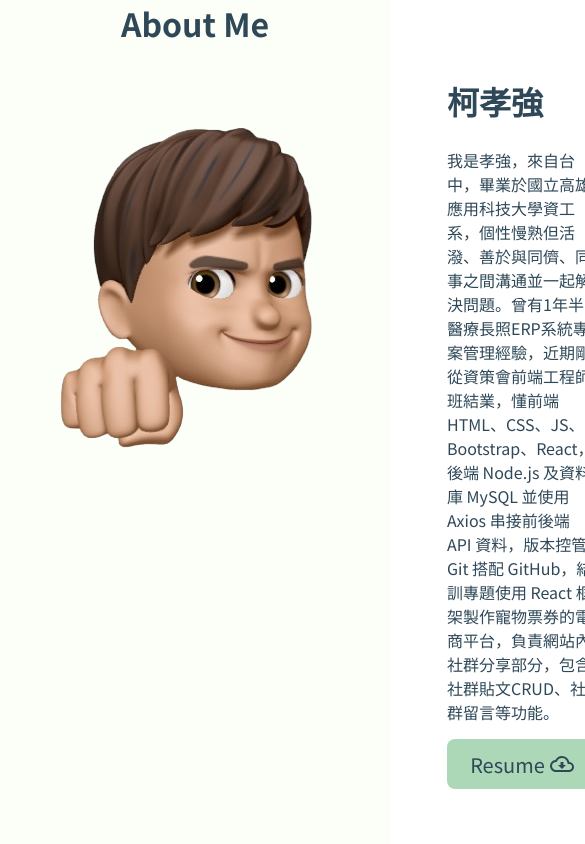
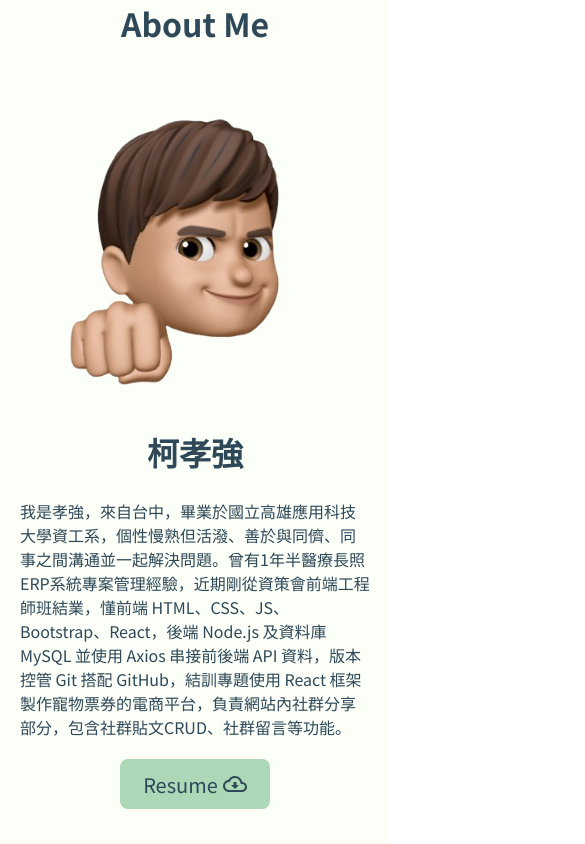
Before and after one commit to cyril-ke/Cyril_Portfolio_Website, a React (Create React App) app: page / in a window 390 px wide. Shown: the part 940-1784 px from the top of the page, 585 px wide, since content can reach past the window. Built offline with nearby package versions, Linux system fonts and the light colour scheme.

Commit message:
[update] RWD update

```diff
--- a/src/components/About/About.js
+++ b/src/components/About/About.js
@@ -22,6 +22,7 @@ const About = () => {
             React
             框架製作寵物票券的電商平台，負責網站內社群分享部分，包含社群貼文CRUD、社群留言等功能。
           </p>
+          <div></div>
           <a className="about_button" href={resume} download>
             Resume
             <MdOutlineCloudDownload />
--- a/src/components/About/_About.scss
+++ b/src/components/About/_About.scss
@@ -48,3 +48,27 @@
     background-color: #d8e5cc;
   }
 }
+
+@media screen and (max-width: 768px) {
+  .about_section {
+    .grid {
+      grid-template-columns: 1fr;
+      grid-gap: 0;
+      gap: 0;
+    }
+    .about_avatar {
+      width: 90%;
+      margin: 0 auto;
+    }
+    .about_description {
+      align-items: center;
+    }
+
+    .about_description > p {
+      padding: 0 20px;
+    }
+    .about_button {
+      margin-top: 20px;
+    }
+  }
+}
--- a/src/components/Contact/_Contact.scss
+++ b/src/components/Contact/_Contact.scss
@@ -34,3 +34,13 @@
     text-decoration: none;
   }
 }
+@media screen and (max-width: 768px) {
+  .contact_section {
+    .contact_list {
+      flex-direction: column;
+      gap: 20px;
+      width: 250px;
+      margin: 0 auto;
+    }
+  }
+}
--- a/src/components/Header/_Header.scss
+++ b/src/components/Header/_Header.scss
@@ -2,7 +2,6 @@
   width: 100%;
   height: 72px;
   background: #f5fbef;
-  // #d8e5cc;
   font-weight: 500;
   position: fixed;
   top: 0;
@@ -39,3 +38,10 @@
     text-decoration: none;
   }
 }
+@media screen and (max-width: 768px) {
+  .header {
+    .nav_menu {
+      display: none;
+    }
+  }
+}
--- a/src/components/Home/_Home.scss
+++ b/src/components/Home/_Home.scss
@@ -113,3 +113,8 @@
     }
   }
 }
+@media screen and (max-width: 768px) {
+  .home_section {
+    padding: 0;
+  }
+}
--- a/src/components/Portfolio/_Portfolio.scss
+++ b/src/components/Portfolio/_Portfolio.scss
@@ -71,3 +71,12 @@
     transform: translateX(10px);
   }
 }
+
+@media screen and (max-width: 768px) {
+  .portfolio_section {
+    .portfolio_grid {
+      grid-template-columns: max-content;
+      gap: 2rem;
+    }
+  }
+}
--- a/src/components/Skill/Skill.js
+++ b/src/components/Skill/Skill.js
@@ -51,7 +51,7 @@ const Skill = () => {
             </div>
           </div>
           <div className="skill_backend">
-            <h3>Backend Development & Other</h3>
+            <h3>Backend Development</h3>
             <div className="skill_content">
               <div className="skill_item">
                 <BiMedal />
--- a/src/components/Skill/_Skill.scss
+++ b/src/components/Skill/_Skill.scss
@@ -21,7 +21,7 @@
     grid-template-columns: 1fr 1fr;
   }
   .skill_container > div {
-    border: 2px solid #9fb18f;
+    border: 1px solid #9fb18f;
     border-radius: 2rem;
     padding: 2.4rem 5rem;
     background-color: #f5fbef;
@@ -49,3 +49,15 @@
     margin-top: 2px;
   }
 }
+
+@media screen and (max-width: 768px) {
+  .skill_section {
+    .skill_container {
+      grid-template-columns: 1fr;
+    }
+    .skill_container > div {
+      margin: 0 auto;
+      padding: 2.4rem 4rem;
+    }
+  }
+}
```
